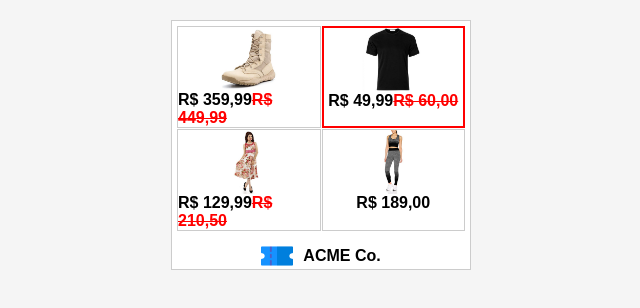
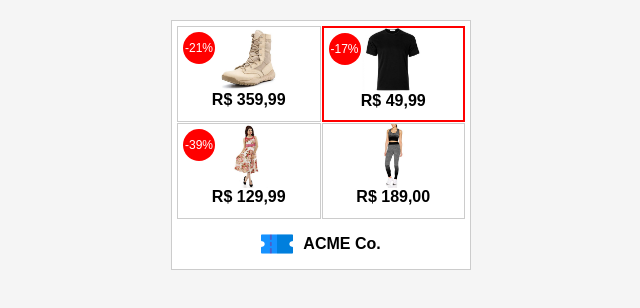
Before and after one commit to atmonello/banner-html, a website built with webpack: page src/index.html in a window 1280 px wide. Shown: the whole page, without its empty margins (319-959 px from the left). Built offline with nearby package versions, Linux system fonts and the light colour scheme.

Commit message:
Cálculo dos descontos

```diff
--- a/src/assets/js/Products.js
+++ b/src/assets/js/Products.js
@@ -18,10 +18,20 @@ const productImages = {
 
 let toggleCycle = true;
 
+const calculateDiscount = (old, sale) => {
+  const oldNumber = Number(old.split(' ')[1].replace(',', '.'));
+  const saleNumber = Number(sale.split(' ')[1].replace(',', '.'));
+  return 100 - Math.floor((saleNumber * 100) / oldNumber);
+};
+
 const insertPrice = (index) => {
   const salePrice = products[index].sale_price;
   const oldPrice = products[index].old_price;
   const productElement = document.querySelector(`#product-${index + 1}`);
+
+  productElement.dataset.discount = salePrice && oldPrice
+    ? `-${calculateDiscount(oldPrice, salePrice)}%`
+    : null;
 
   if (salePrice) {
     productElement.classList.add('has-sale-price');
@@ -36,11 +46,13 @@ const insertPrice = (index) => {
     productElement.classList.add('has-old-price');
     const oldPriceElement = document.createElement('span');
     oldPriceElement.classList.add('old-price');
+    oldPriceElement.classList.add('hidden');
     oldPriceElement.innerHTML = oldPrice;
     const pricesWrapper = productElement.querySelector('.prices-wrapper');
     pricesWrapper.appendChild(oldPriceElement);
   }
 };
+
 
 const cycleProducts = () => {
   let current = 1;
@@ -66,6 +78,22 @@ const cycleProducts = () => {
     }
   }, 4000);
 };
+
+const cyclePrices = () => {
+  const pricesWrappersList = document.querySelectorAll('.prices-wrapper');
+
+  setInterval(() => {
+    pricesWrappersList.forEach((wrapper) => {
+      const prices = [...wrapper.children];
+      prices.forEach((item) => {
+        if (prices.length > 1) {
+          item.classList.toggle('hidden');
+        }
+      });
+    });
+  }, 2000);
+};
+
 
 const createProducts = (items) => {
   const productsWrapper = document.querySelector('.banner-wrapper__products');
@@ -93,6 +121,7 @@ const createProducts = (items) => {
   });
 
   cycleProducts();
+  cyclePrices();
 };
 
 export { products, optout, createProducts };
--- a/src/assets/stylesheets/product.scss
+++ b/src/assets/stylesheets/product.scss
@@ -4,12 +4,36 @@
     display: flex;
     flex-direction: column;
     align-items: center;
+    position: relative;
+
+    &.has-sale-price.has-old-price {
+      &::before {
+        content: attr(data-discount);
+        position: absolute;
+        top: 5px;
+        left: 5px;
+        border-radius: 50%;
+        background-color: red;
+        color: #fff;
+        font-size: 12px;
+        width: 24px;
+        height: 24px;
+        display: flex;
+        align-items: center;
+        justify-content: center;
+        padding: 4px;
+      }
+    }
+
 
     .prices-wrapper {
       font-weight: bold;
       .old-price {
         text-decoration: line-through;
         color: red;
+      }
+      .hidden {
+        display: none;
       }
     }
 
```
